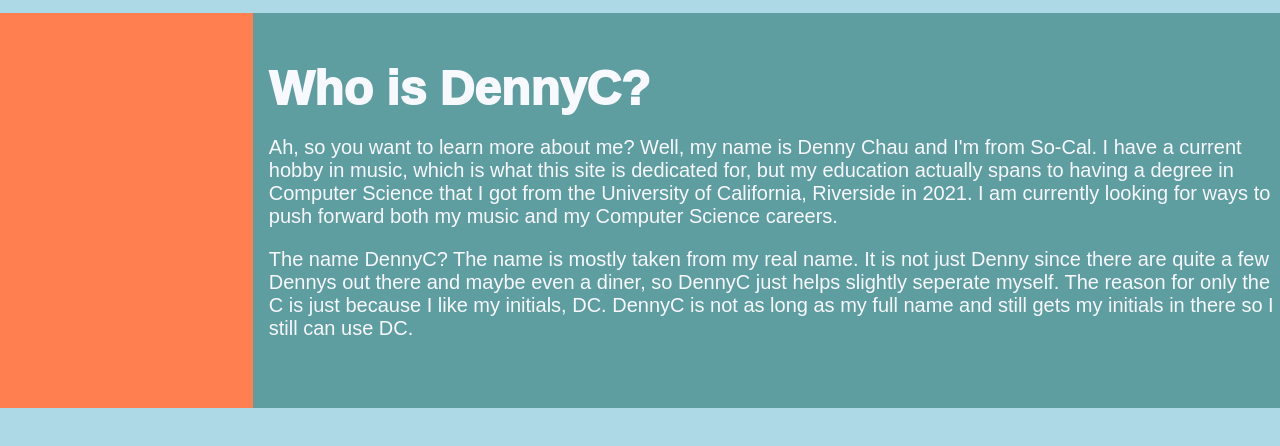
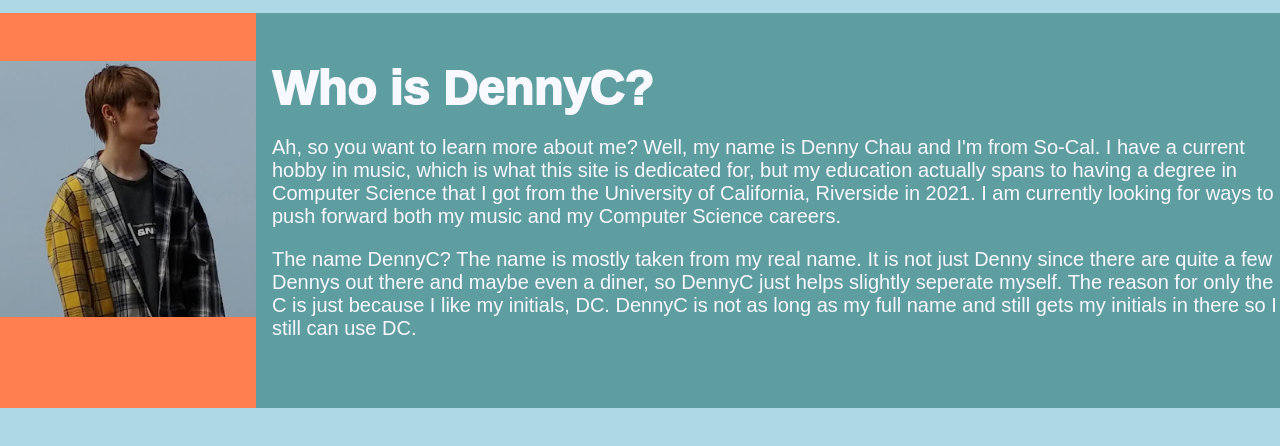
Before and after one commit to Dc210/dc210.github.io, a plain HTML site: page pages/about.html in a window 1280 px wide. Shown: the part 106-552 px from the top of the page. Drawn offline with Linux system fonts and the light colour scheme; a web font is replaced by a local one.

Commit message:
Added photo to About

```diff
--- a/pages/about.html
+++ b/pages/about.html
@@ -36,7 +36,7 @@
         <p></p>
         <div class="row">
             <div class="columnS whiteText centerAlign columnSGraphics">
-
+                <img src="../images/DennyC.png" width="256" height = "256"><img>
             </div>
             <div class="columnL whiteText columnLGraphics">
                 Who is DennyC?
```
Also changed, not shown: images/DennyC.png (added).
